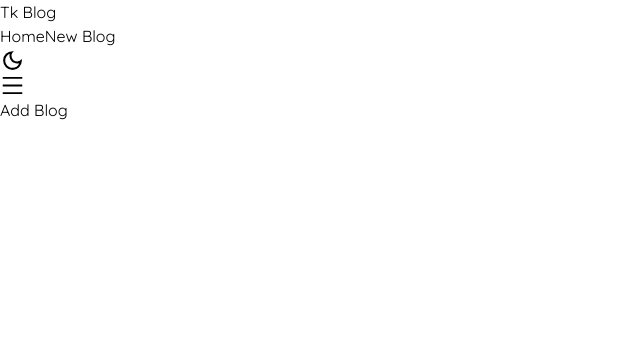
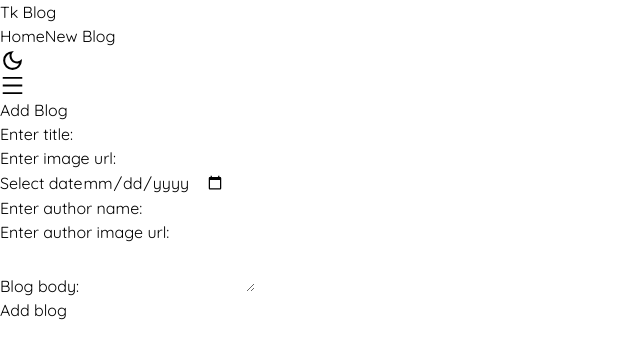
Before and after one commit to Tochukwu-Nwosu/blog-app, a React (Vite) app: page /create in a window 1280 px wide. Shown: the top 358 px of the page, without its empty margins (0-640 px from the left). Built offline with nearby package versions, Linux system fonts and the light colour scheme.

Commit message:
modified NewBlog component

```diff
--- a/src/components/NewBlog.jsx
+++ b/src/components/NewBlog.jsx
@@ -1,9 +1,40 @@
 
 
 const NewBlog = () => {
+  const handleSubmit = () => {
+
+  }
+
   return (
     <div>
       <h1 className="text-3xl sm:text-4xl 2xl:text-5xl my-4 font-semibold text-blue-600">Add Blog</h1>
+      <form onSubmit={handleSubmit}>
+        <div>
+            <label htmlFor="title">Enter title:</label>
+            <input type="text" name="title" id="title" required />
+        </div>
+        <div>
+            <label htmlFor="image">Enter image url:</label>
+            <input type="url" name="image" id="image" required />
+        </div>
+        <div>
+            <label htmlFor="date">Select date</label>
+            <input type="date" name="date" id="date" required />
+        </div>
+        <div>
+            <label htmlFor="authorName">Enter author name:</label>
+            <input type="text" name="authorName" id="authorName" required />
+        </div>
+        <div>
+            <label htmlFor="authorImage">Enter author image url:</label>
+            <input type="url" name="authorImage" id="authorImage" required />
+        </div>
+        <div>
+            <label htmlFor="body">Blog body:</label>
+            <textarea name="body" id="body" required></textarea>
+        </div>
+        <button>Add blog</button>
+      </form>
     </div>
   )
 }
```
